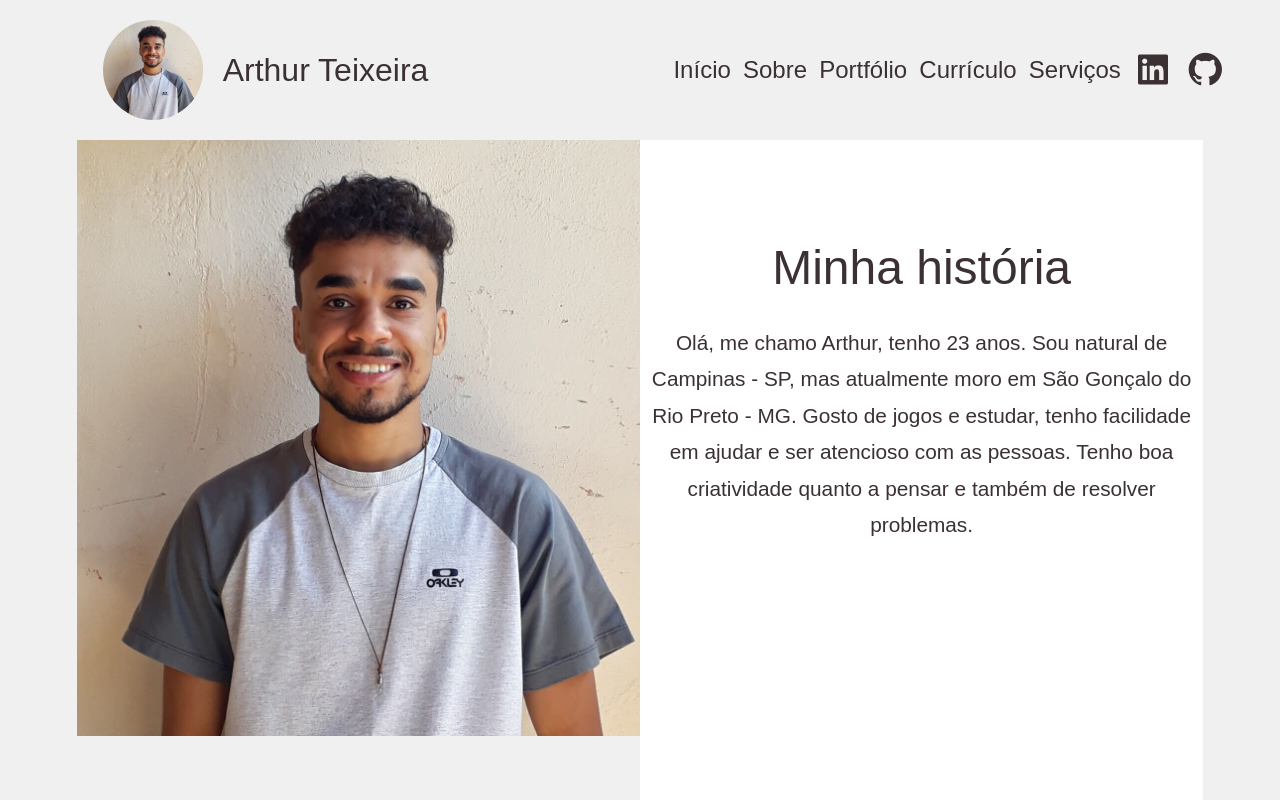
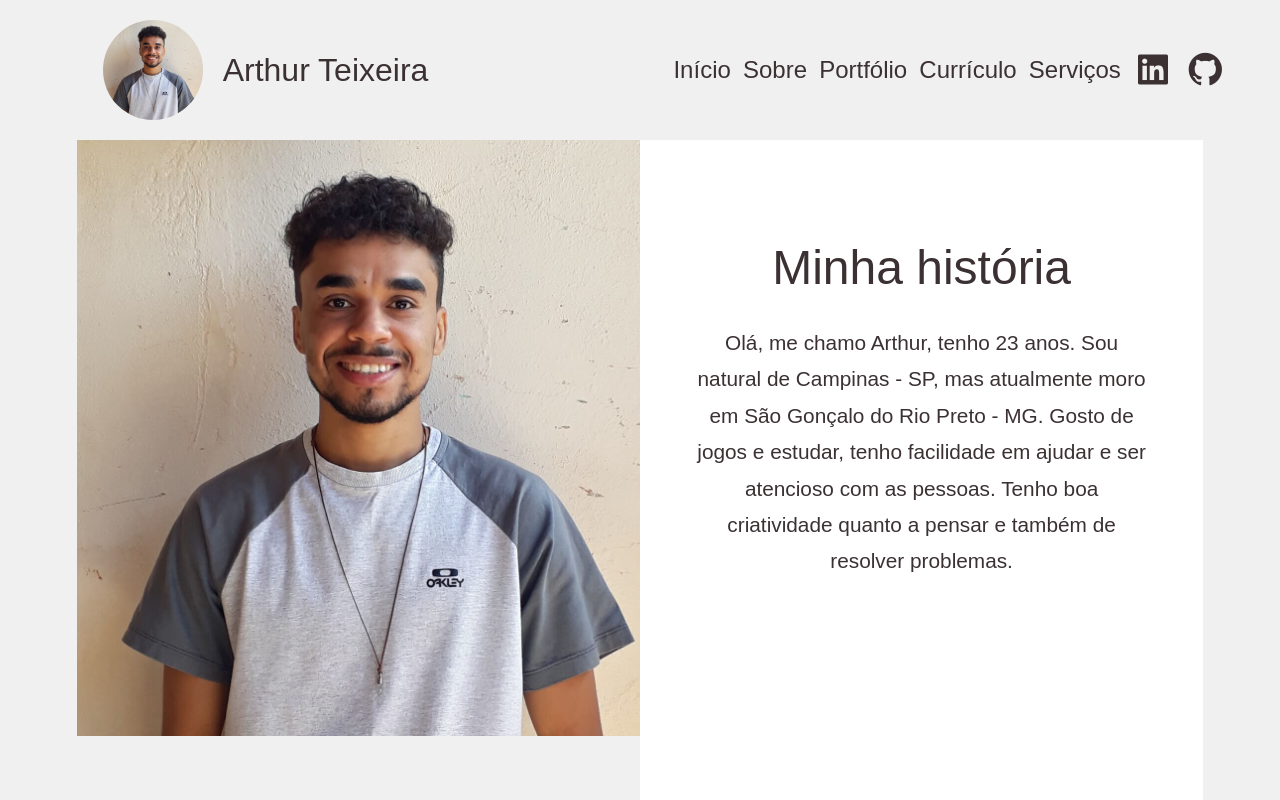
Before and after one commit to TuzinF5/arthur-teixeira-portfolio, a React (Create React App) app: page /about in a window 1280 px wide. Shown: the top 800 px of the page. Built offline with nearby package versions, Linux system fonts and the light colour scheme; a web font is replaced by a local one.

Commit message:
Passando valores de tag e className

```diff
--- a/src/pages/About.js
+++ b/src/pages/About.js
@@ -11,18 +11,17 @@ export default class About extends Component {
     return (
       <>
         <Header />
-        <RevealMe>
-          <main className={ style.about }>
+        <RevealMe tag="main" style={ style.about }>
           <section>
             <div>
               <img src={ imageArthur } alt="Arthur Teixeira sorrindo" />
             </div>
             <div>
-                <RevealMe>
+              <RevealMe tag="div">
                 <p>Minha história</p>
                 <p>
-                    Olá, me chamo Arthur, tenho 23 anos. Sou natural de Campinas
-                    - SP, mas atualmente moro em São Gonçalo do Rio Preto - MG.
+                  Olá, me chamo Arthur, tenho 23 anos. Sou natural de Campinas -
+                  SP, mas atualmente moro em São Gonçalo do Rio Preto - MG.
                   Gosto de jogos e estudar, tenho facilidade em ajudar e ser
                   atencioso com as pessoas. Tenho boa criatividade quanto a
                   pensar e também de resolver problemas.
@@ -30,7 +29,6 @@ export default class About extends Component {
               </RevealMe>
             </div>
           </section>
-          </main>
         </RevealMe>
         <Footer />
       </>
--- a/src/pages/Home.js
+++ b/src/pages/Home.js
@@ -11,7 +11,7 @@ export default class Home extends Component {
         <Header />
         <main className={ style.home }>
           <section>
-            <RevealMe>
+            <RevealMe tag="div">
               <p>Arthur</p>
               <p>Teixeira</p>
               <p>Uma forte presença online</p>
```
Lines whose indentation alone changed are shown as unchanged.
